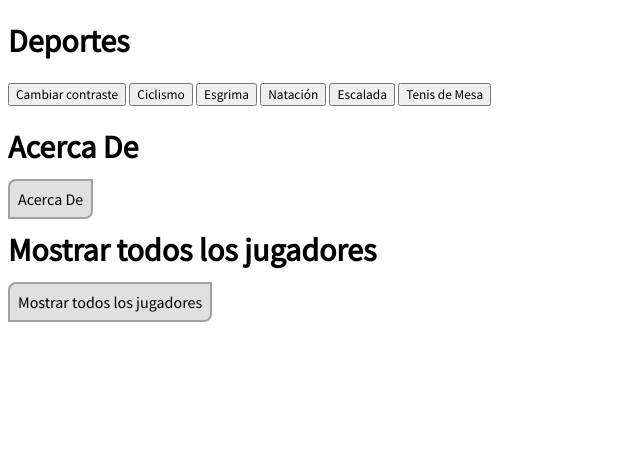
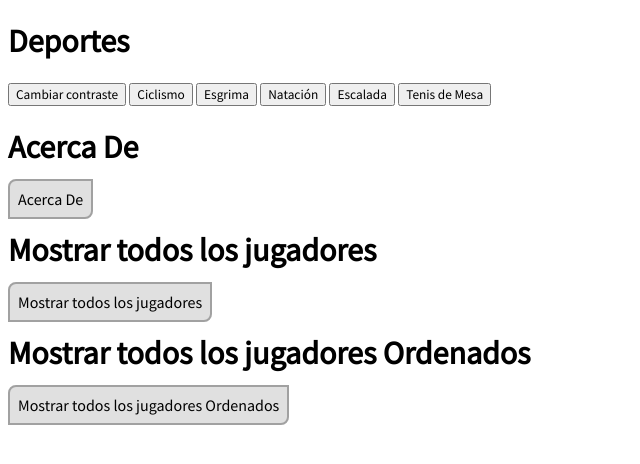
Before and after one commit to UJA-DAGIL-22-23/d-agil-2022-2023-practica-4-lorena_elena_jose_modesto_juanfran, a website with bundled scripts: page front-end/static-files/index.html in a window 1280 px wide. Shown: the whole page, without its empty margins (0-640 px from the left). Built offline with nearby package versions, Linux system fonts and the light colour scheme.

Commit message:
Añadido boton mostrar nombres ordenados

```diff
--- a/front-end/static-files/index.html
+++ b/front-end/static-files/index.html
@@ -43,6 +43,14 @@
                 <nav>
                     <a href="javascript:Frontend.mostrarTodosJugadores()" class="opcion-principal"
                     title="Muestra todos los jugadores">Mostrar todos los jugadores</a>
+                </nav>
+        </div>
+
+        <div id="mostrJugOrden" style="display:block;">
+            <h1>Mostrar todos los jugadores Ordenados</h1>
+                <nav>
+                    <a href="javascript:Frontend.mostrarTodosJugadoresOrdenados()" class="opcion-principal"
+                    title="Muestra todos los jugadores">Mostrar todos los jugadores Ordenados</a>
                 </nav>
         </div>
 
```
